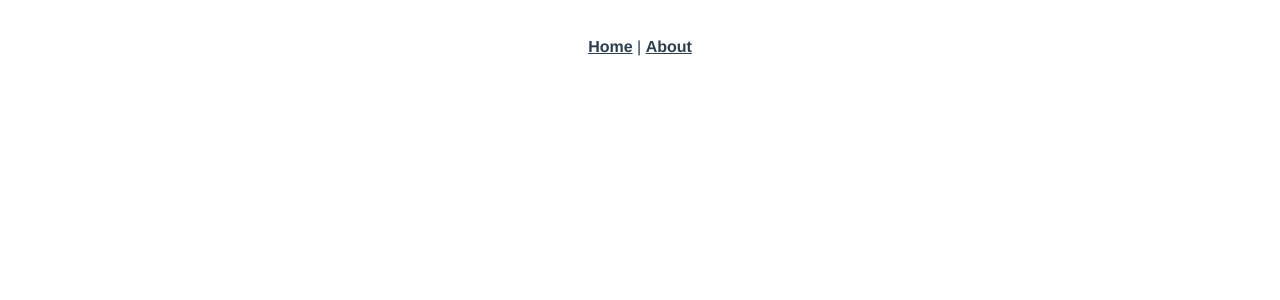
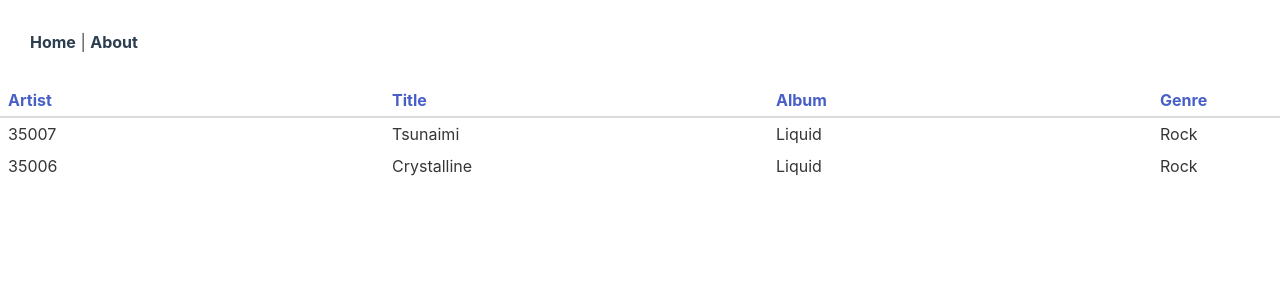
Before and after one commit to zhongzhu/vue-musicbox, a Vue app: page /music in a window 1280 px wide. Shown: the top 300 px of the page. Built offline with nearby package versions, Linux system fonts and the light colour scheme.

Commit message:
init commit

```diff
--- a/package.json
+++ b/package.json
@@ -8,6 +8,12 @@
     "lint": "vue-cli-service lint"
   },
   "dependencies": {
+    "@fortawesome/fontawesome": "^1.1.8",
+    "@fortawesome/fontawesome-free-solid": "^5.0.13",
+    "@fortawesome/fontawesome-svg-core": "^1.2.25",
+    "@fortawesome/free-solid-svg-icons": "^5.11.2",
+    "@fortawesome/vue-fontawesome": "^0.1.7",
+    "bulma": "^0.8.0",
     "core-js": "^3.3.2",
     "vue": "^2.6.10",
     "vue-router": "^3.1.3",
--- a/src/App.vue
+++ b/src/App.vue
@@ -10,11 +10,6 @@
 
 <style>
 #app {
-  font-family: 'Avenir', Helvetica, Arial, sans-serif;
-  -webkit-font-smoothing: antialiased;
-  -moz-osx-font-smoothing: grayscale;
-  text-align: center;
-  color: #2c3e50;
 }
 
 #nav {
--- /dev/null
+++ b/src/assets/list.json
@@ -0,0 +1,14 @@
+[
+    {
+        "title": "Tsunaimi",
+        "artist": "35007",
+        "genre": "Rock",
+        "album": "Liquid"
+    },
+    {
+        "title": "Crystalline",
+        "artist": "35006",
+        "genre": "Rock",
+        "album": "Liquid"
+    }
+]
--- /dev/null
+++ b/src/components/MusicIndex.vue
@@ -0,0 +1,83 @@
+<template>
+    <table class="table is-fullwidth is-striped is-hoverable is-narrow">
+        <thead>
+            <th id="artist"><a @click="changeSort('artist')">Artist</a><font-awesome-icon icon="chevron-up" v-if="sortBy == 'artist' && sortDirection == 'asc'"/><font-awesome-icon icon="chevron-down" v-if="sortBy == 'artist' && sortDirection == 'desc'"/></th>
+            <th id="title"><a @click="changeSort('title')">Title</a></th>
+            <th id="album"><a @click="changeSort('album')">Album</a></th>
+            <th id="genre"><a @click="changeSort('genra')">Genre</a></th>
+        </thead>
+
+        <tbody v-for="(song, index) in sortedSongs" :key="index">
+            <tr class="">
+                <td>{{ song.artist }}</td>
+                <td>{{ song.title }}</td>
+                <td>{{ song.album }}</td>
+                <td>{{ song.genre }}</td>
+            </tr>
+        </tbody>
+    </table>
+</template>
+
+<script>
+import MusicData from '@/assets/list.json'
+
+export default {
+    data () {
+        return {
+            songs: MusicData,
+            sortBy: '',
+            sortDirection: 'asc'
+        }
+    },
+
+    computed: {
+        sortedSongs () {
+            if (this.sortBy === '') {
+                return this.songs
+            } else {
+                let sortModifier = (this.sortDirection === 'asc') ? 1 : -1
+                return this.songs.slice().sort((a, b) => {
+                    let colA = a[this.sortBy].toUpperCase()
+                    let colB = b[this.sortBy].toUpperCase()
+
+                    if (colA < colB) {
+                        return -1 * sortModifier
+                    } else if (colA == colB) {
+                        return 0
+                    } else {
+                        return 1 * sortModifier
+                    }
+                })
+            }
+
+
+
+        }
+    },
+
+    methods: {
+        changeSort(columnName) {
+            this.sortBy = columnName
+            this.sortDirection = (this.sortDirection === 'asc') ? 'desc' : 'asc'
+        }
+    }
+}
+</script>
+
+<style scoped>
+    #artist {
+        width:30%
+    }
+
+    #title {
+        width:30%
+    }
+
+    #album {
+        width:30%
+    }
+
+    #genre {
+        width:20%
+    }
+</style>
--- a/src/main.js
+++ b/src/main.js
@@ -2,6 +2,16 @@ import Vue from 'vue'
 import App from './App.vue'
 import router from './router'
 import store from './store'
+
+import 'bulma/css/bulma.css'
+
+import { library } from '@fortawesome/fontawesome-svg-core'
+import { faChevronUp, faChevronDown } from '@fortawesome/free-solid-svg-icons'
+import { FontAwesomeIcon } from '@fortawesome/vue-fontawesome'
+
+library.add(faChevronUp,faChevronDown)
+
+Vue.component('font-awesome-icon', FontAwesomeIcon)
 
 Vue.config.productionTip = false
 
--- a/src/router/index.js
+++ b/src/router/index.js
@@ -2,9 +2,15 @@ import Vue from 'vue'
 import VueRouter from 'vue-router'
 import Home from '../views/Home.vue'
 
+import MusicIndex from '@/components/MusicIndex'
+
 Vue.use(VueRouter)
 
 const routes = [
+  {
+    path: '/music',
+    component: MusicIndex
+  },
   {
     path: '/',
     name: 'home',
--- a/src/views/Home.vue
+++ b/src/views/Home.vue
@@ -1,7 +1,7 @@
 <template>
   <div class="home">
     <img alt="Vue logo" src="../assets/logo.png">
-    <HelloWorld msg="Welcome to Your Vue.js App"/>
+    <HelloWorld msg="Welcome to My Vue.js App"/>
   </div>
 </template>
 
```
Also changed, not shown: 1 other file (tests, documents, lock files or other folders).
